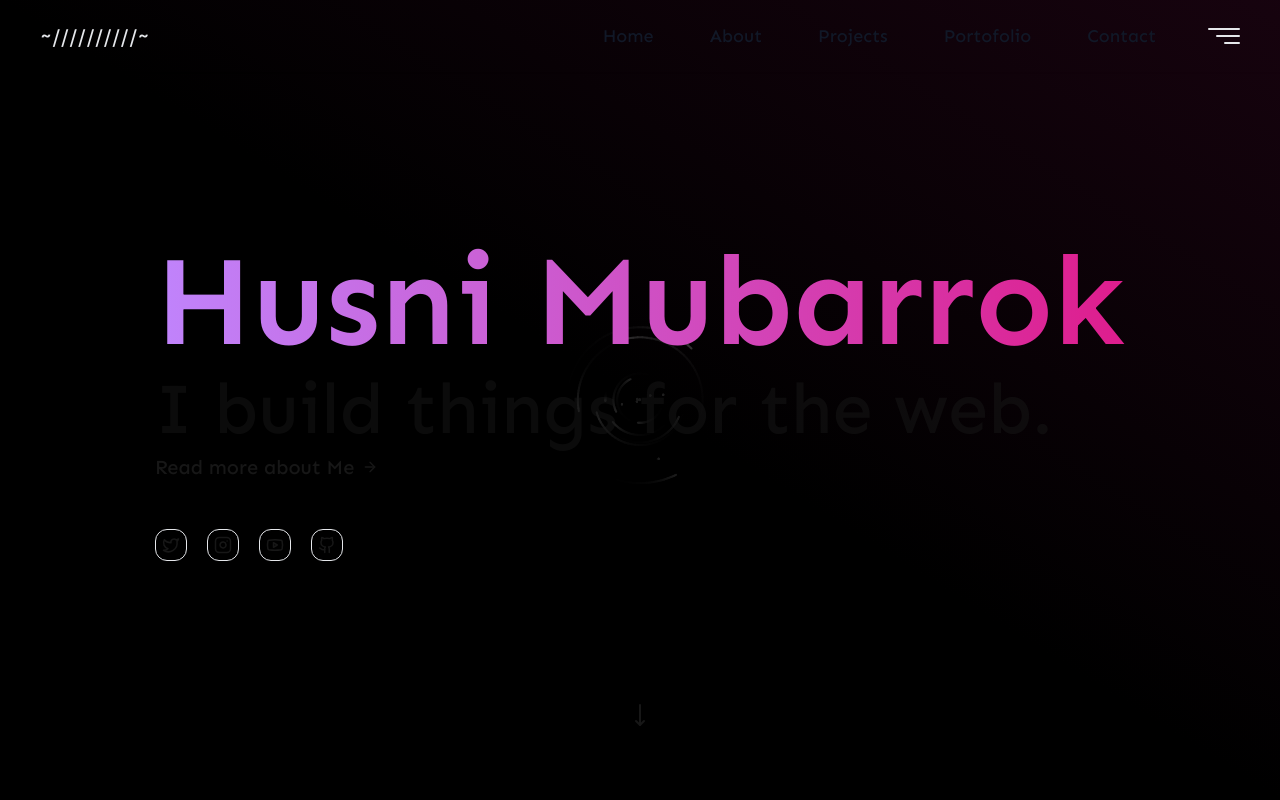
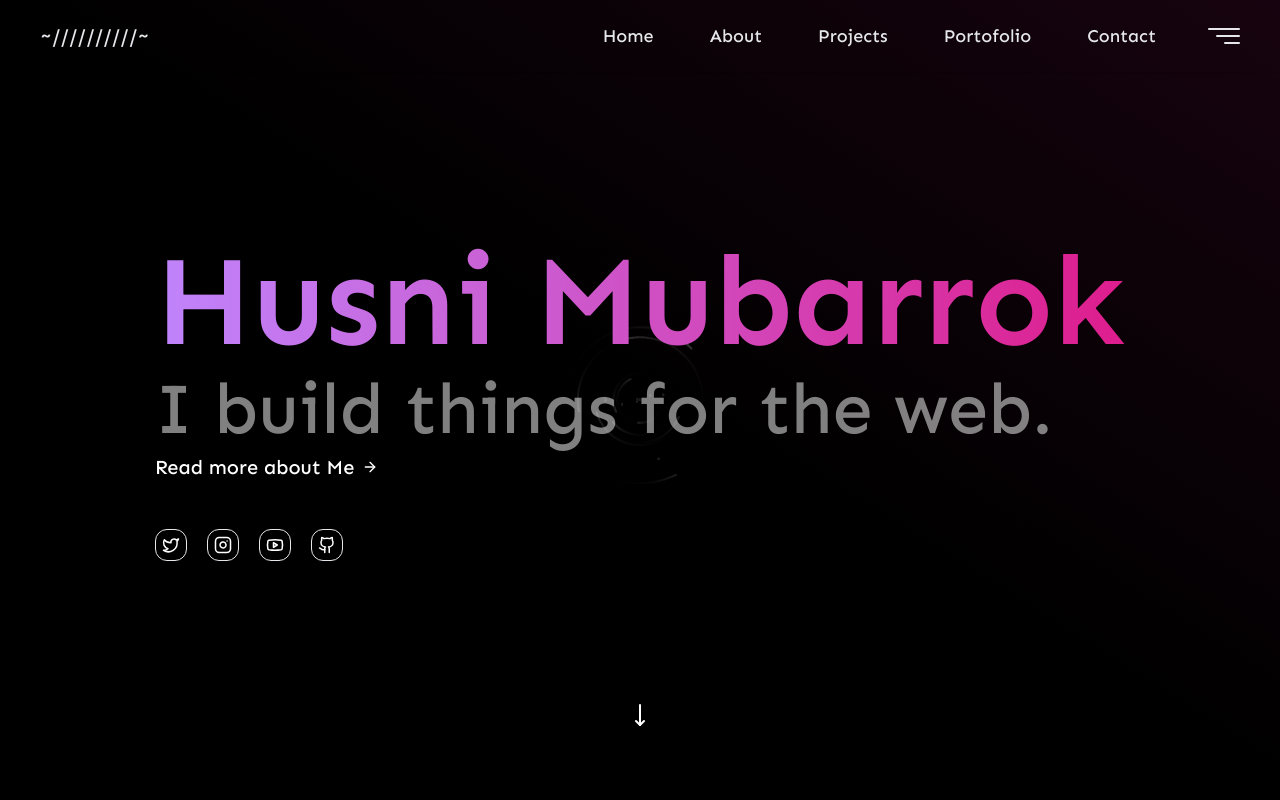
Before and after one commit to Husni07/portofolio, a Next.js app: page / in a window 1280 px wide. Shown: the top 800 px of the page. Built offline with nearby package versions, Linux system fonts and the light colour scheme.

Commit message:
fix: light mode

```diff
--- a/app/Pages/About.js
+++ b/app/Pages/About.js
@@ -9,7 +9,7 @@ const Hero = () => {
         </h1>
         <div className="flex overflow-hidden flex-col-reverse items-center md:flex-row md:justify-between md:space-y-0">
           <div className="mt-8 flex flex-col justify-center space-y-4 md:mt-0 md:w-2/3">
-            <h1 className="text-4xl sm:text-5xl font-bold will-change-transform">
+            <h1 className="text-4xl sm:text-5xl font-bold">
               Hi I&apos;m{" "}
               <span className="text-transparent bg-clip-text bg-pinkMe">
                 Husni{" "}
--- a/app/Pages/Navbar.js
+++ b/app/Pages/Navbar.js
@@ -34,19 +34,19 @@ const Navbar = () => {
           <ul
             className={`hidden md:flex gap-8 text-lg font-medium w-full transition-all duration-300 ease-in`}
           >
-            <li className="ease-linear duration-200 hover:text-white rounded-lg py-1 px-2 text-gray-900 hover:bg-gray-200 dark:text-gray-300 dark:hover:bg-abu sm:py-2 sm:px-3">
+            <li className="ease-linear duration-200 hover:text-white rounded-lg py-1 px-2 text-gray-9 hover:bg-abu sm:py-2 sm:px-3">
               <a href="#home">Home</a>
             </li>
-            <li className="ease-linear duration-200 hover:text-white rounded-lg py-1 px-2 text-gray-900 hover:bg-gray-200 dark:text-gray-300 dark:hover:bg-abu sm:py-2 sm:px-3">
+            <li className="ease-linear duration-200 hover:text-white rounded-lg py-1 px-2 text-gray-9 hover:bg-abu sm:py-2 sm:px-3">
               <a href="#about">About</a>
             </li>
-            <li className="ease-linear duration-200 hover:text-white rounded-lg py-1 px-2 text-gray-900 hover:bg-gray-200 dark:text-gray-300 dark:hover:bg-abu sm:py-2 sm:px-3">
+            <li className="ease-linear duration-200 hover:text-white rounded-lg py-1 px-2 text-gray-9 hover:bg-abu sm:py-2 sm:px-3">
               <a href="#projects">Projects</a>
             </li>
-            <li className="ease-linear duration-200 hover:text-white rounded-lg py-1 px-2 text-gray-900 hover:bg-gray-200 dark:text-gray-300 dark:hover:bg-abu sm:py-2 sm:px-3">
+            <li className="ease-linear duration-200 hover:text-white rounded-lg py-1 px-2 text-gray-9 hover:bg-abu sm:py-2 sm:px-3">
               <a href="https://v1.mubarrok.my.id">Portofolio</a>
             </li>
-            <li className="ease-linear duration-200 hover:text-white rounded-lg py-1 px-2 text-gray-900 hover:bg-gray-200 dark:text-gray-300 dark:hover:bg-abu sm:py-2 sm:px-3">
+            <li className="ease-linear duration-200 hover:text-white rounded-lg py-1 px-2 text-gray-9 hover:bg-abu sm:py-2 sm:px-3">
               <a href="#contacts">Contact</a>
             </li>
           </ul>
--- a/app/Pages/Projects.js
+++ b/app/Pages/Projects.js
@@ -22,7 +22,7 @@ const Projects = () => {
         <h1 className="text-2xl mb-2 w-fit border-b-2 border-pinkMe font-bold">
           Projects
         </h1>
-        <h1 className="mb-8 text-base font-light">
+        <h1 className="mb-8 text-base opacity-50 font-light">
           A list of projects I have been working on or built
         </h1>
         <div className="grid justify-center grid-cols-1 gap-4 lg:grid-cols-2">
--- a/app/globals.css
+++ b/app/globals.css
@@ -11,13 +11,6 @@
 ::selection {
   background-color: #de1d8d;
   color: #ffffff;
-}
-
-@media (prefers-color-scheme: dark) {
-  :root {
-    --background: #000;
-    --foreground: #ededed;
-  }
 }
 
 html {
--- a/app/layout.js
+++ b/app/layout.js
@@ -21,7 +21,7 @@ export default function RootLayout({ children }) {
   return (
     <html lang="en">
       <body
-        className={`${geistSans.variable} ${geistMono.variable} antialiased`}
+        className={`${geistSans.variable} ${geistMono.variable} antialiased text-white`}
       >
         <Navbar />
         {children}
```
Also changed, not shown: public/Assets/Image/LOGO-UKK1.png (added), 1 other file (tests, documents, lock files or other folders).
